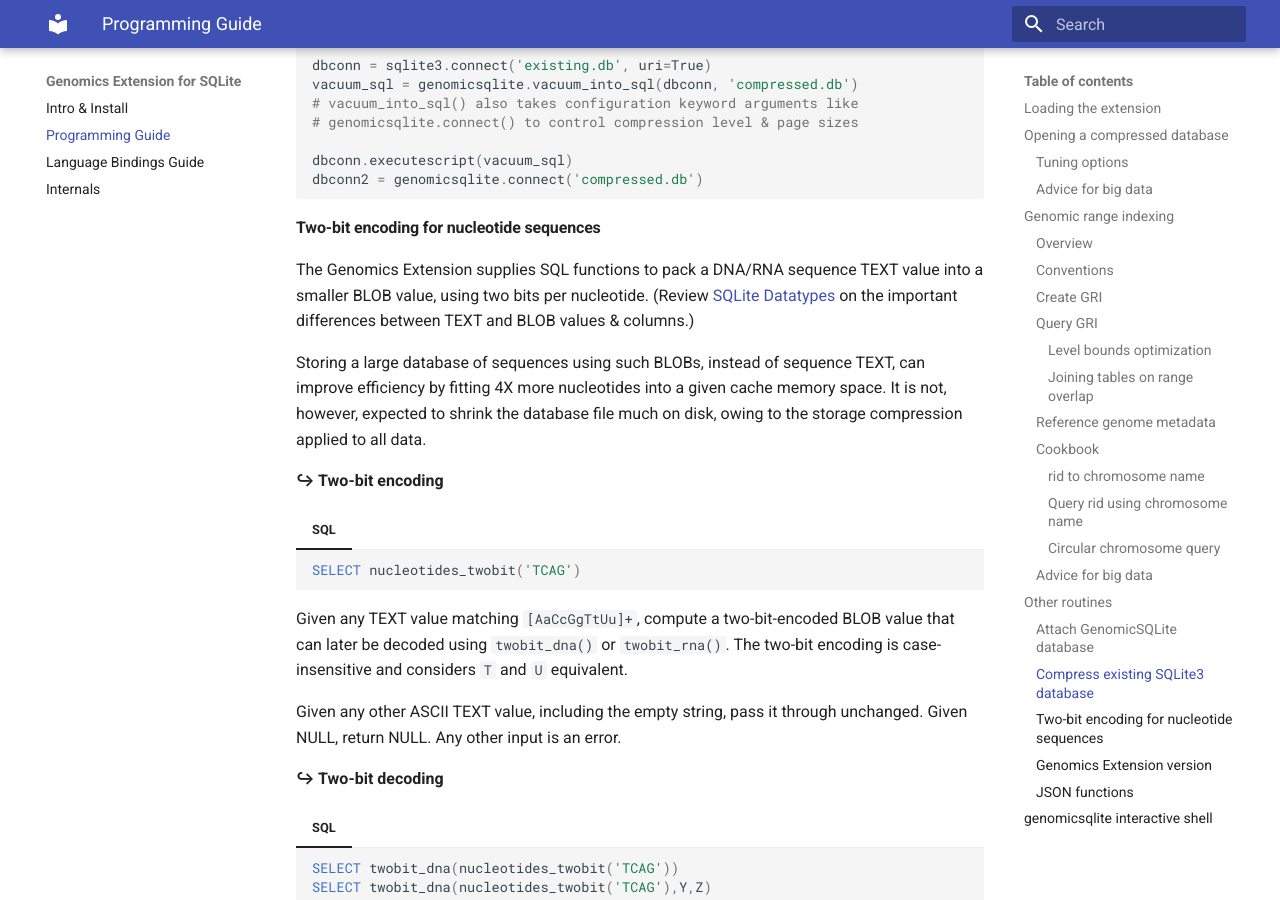
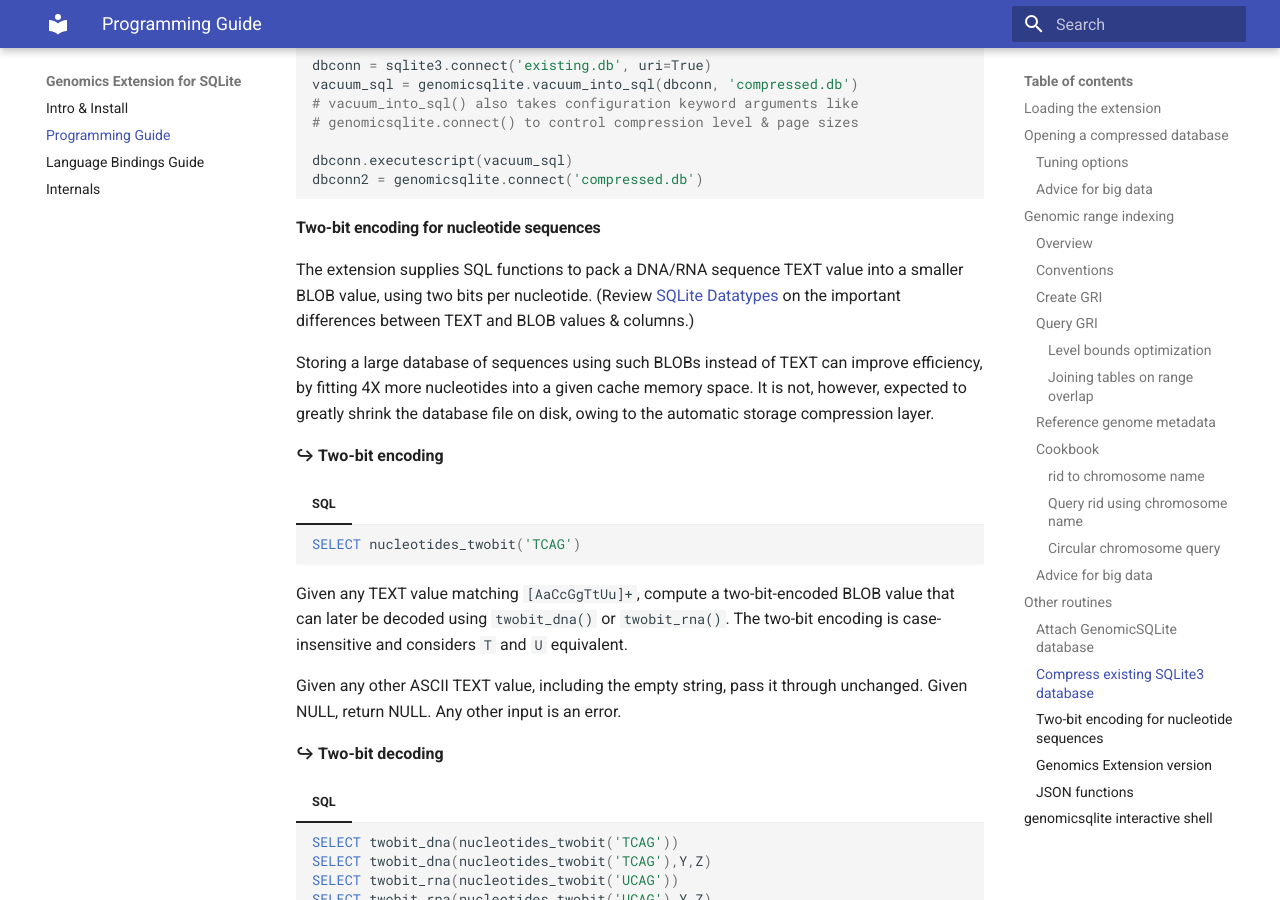
Before and after one commit to mlin/GenomicSQLite, an MkDocs documentation site: the page built from docs/guide.md, in a window 1280 px wide and 900 px high, scrolled down 11788 px. Built offline with MkDocs 1.6.1 and Material for MkDocs 9.7.7, drawn with Linux system fonts in a browser that asks for light colours.

Commit message:
optimize

```diff
--- a/docs/guide.md
+++ b/docs/guide.md
@@ -905,9 +905,9 @@ But this plan strongly depends on the contiguity assumption.
 
 #### Two-bit encoding for nucleotide sequences
 
-The Genomics Extension supplies SQL functions to pack a DNA/RNA sequence TEXT value into a smaller BLOB value, using two bits per nucleotide. (Review [SQLite Datatypes](https://www.sqlite.org/datatype3.html) on the important differences between TEXT and BLOB values & columns.)
+The extension supplies SQL functions to pack a DNA/RNA sequence TEXT value into a smaller BLOB value, using two bits per nucleotide. (Review [SQLite Datatypes](https://www.sqlite.org/datatype3.html) on the important differences between TEXT and BLOB values & columns.)
 
-Storing a large database of sequences using such BLOBs, instead of sequence TEXT, can improve efficiency by fitting 4X more nucleotides into a given cache memory space. It is not, however, expected to shrink the database file much on disk, owing to the storage compression applied to all data.
+Storing a large database of sequences using such BLOBs instead of TEXT can improve efficiency, by fitting 4X more nucleotides into a given cache memory space. It is not, however, expected to greatly shrink the database file on disk, owing to the automatic storage compression layer.
 
 **↪ Two-bit encoding**
 
```
Also changed, not shown: 1 other file.
